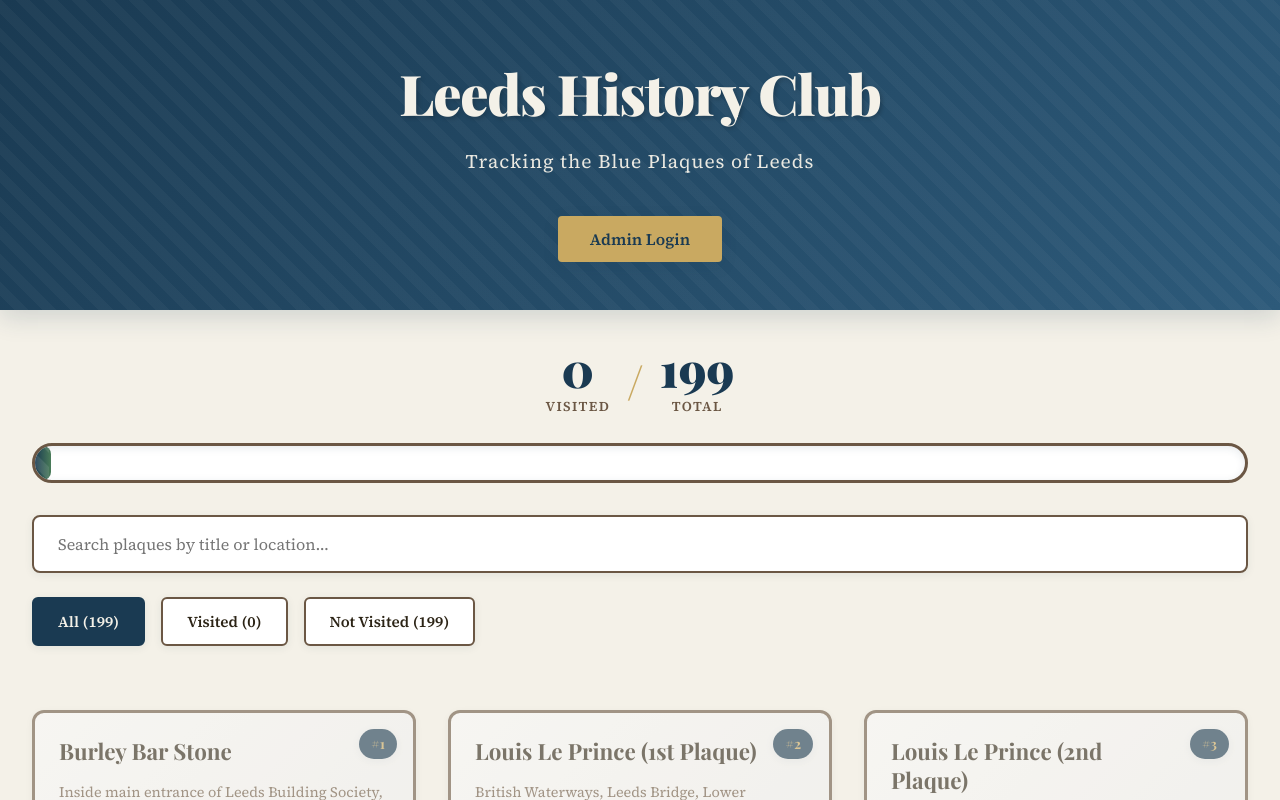
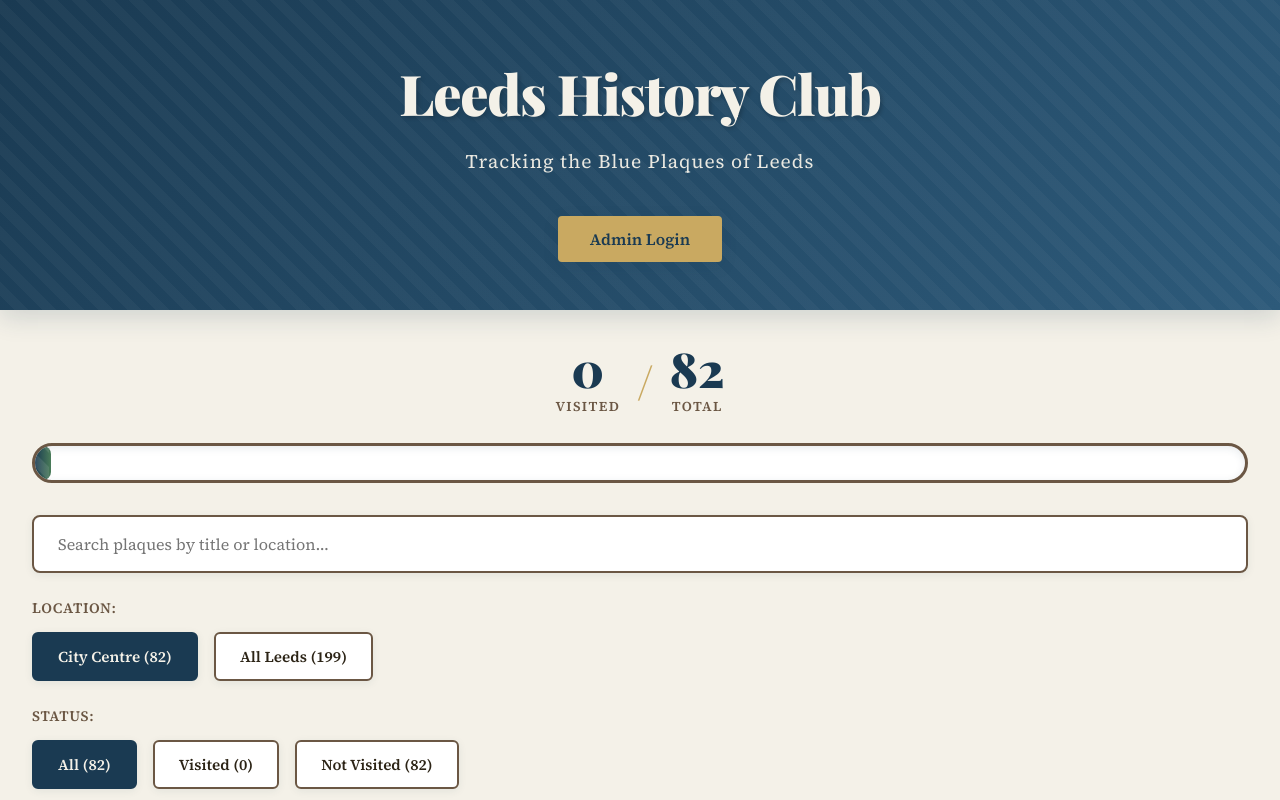
Before and after one commit to GILGIDIM/leeds-history-club, a React (Create React App) app: page / in a window 1280 px wide. Shown: the top 800 px of the page. Built offline with nearby package versions, Linux system fonts and the light colour scheme; no server answers; the database is empty; the HTML template or start-up script is replaced by a standard one.

Commit message:
Leeds City Centre filtering applied

```diff
--- a/src/App.css
+++ b/src/App.css
@@ -177,6 +177,26 @@ body {
   box-shadow: var(--shadow-medium);
 }
 
+.filter-section {
+  display: flex;
+  flex-direction: column;
+  gap: 1.5rem;
+}
+
+.filter-group {
+  display: flex;
+  flex-direction: column;
+  gap: 0.75rem;
+}
+
+.filter-label {
+  font-size: 0.9rem;
+  font-weight: 600;
+  color: var(--text-secondary);
+  text-transform: uppercase;
+  letter-spacing: 0.05em;
+}
+
 .filter-buttons {
   display: flex;
   gap: 1rem;
@@ -226,6 +246,10 @@ body {
     padding: 0 1rem;
   }
 
+  .filter-section {
+    gap: 1rem;
+  }
+
   .filter-buttons {
     flex-direction: column;
   }
--- a/src/App.js
+++ b/src/App.js
@@ -11,6 +11,7 @@ function App() {
   const [plaques, setPlaques] = useState(plaquesData);
   const [selectedPlaque, setSelectedPlaque] = useState(null);
   const [filterStatus, setFilterStatus] = useState('all'); // 'all', 'visited', 'unvisited'
+  const [filterLocation, setFilterLocation] = useState('citycentre'); // 'all', 'citycentre'
   const [searchTerm, setSearchTerm] = useState('');
   const [user, setUser] = useState(null);
   const [showLogin, setShowLogin] = useState(false);
@@ -66,22 +67,30 @@ function App() {
     setPlaques(updatedPlaques);
   };
 
-  // Calculate visited count
-  const visitedCount = plaques.filter(p => p.visited).length;
-  const totalCount = plaques.length;
+  // Calculate visited count based on current location filter
+  const activePlaques = filterLocation === 'citycentre'
+    ? plaques.filter(p => p.cityCentre)
+    : plaques;
 
-  // Filter plaques based on status and search
+  const visitedCount = activePlaques.filter(p => p.visited).length;
+  const totalCount = activePlaques.length;
+
+  // Filter plaques based on status, location, and search
   const filteredPlaques = plaques.filter(plaque => {
     const matchesFilter =
       filterStatus === 'all' ? true :
       filterStatus === 'visited' ? plaque.visited :
       !plaque.visited;
 
+    const matchesLocation =
+      filterLocation === 'all' ? true :
+      plaque.cityCentre;
+
     const matchesSearch =
       plaque.title.toLowerCase().includes(searchTerm.toLowerCase()) ||
       plaque.location.toLowerCase().includes(searchTerm.toLowerCase());
 
-    return matchesFilter && matchesSearch;
+    return matchesFilter && matchesLocation && matchesSearch;
   });
 
   const handlePlaqueClick = (plaque) => {
@@ -247,6 +256,27 @@ function App() {
           />
         </div>
 
+        <div className="filter-section">
+          <div className="filter-group">
+            <label className="filter-label">Location:</label>
+            <div className="filter-buttons">
+              <button
+                className={`filter-btn ${filterLocation === 'citycentre' ? 'active' : ''}`}
+                onClick={() => setFilterLocation('citycentre')}
+              >
+                City Centre ({plaques.filter(p => p.cityCentre).length})
+              </button>
+              <button
+                className={`filter-btn ${filterLocation === 'all' ? 'active' : ''}`}
+                onClick={() => setFilterLocation('all')}
+              >
+                All Leeds ({plaques.length})
+              </button>
+            </div>
+          </div>
+
+          <div className="filter-group">
+            <label className="filter-label">Status:</label>
             <div className="filter-buttons">
               <button
                 className={`filter-btn ${filterStatus === 'all' ? 'active' : ''}`}
@@ -266,6 +296,8 @@ function App() {
               >
                 Not Visited ({totalCount - visitedCount})
               </button>
+            </div>
+          </div>
         </div>
       </div>
 
```
Also changed, not shown: src/data/plaques.json. Lines whose indentation alone changed are shown as unchanged.
